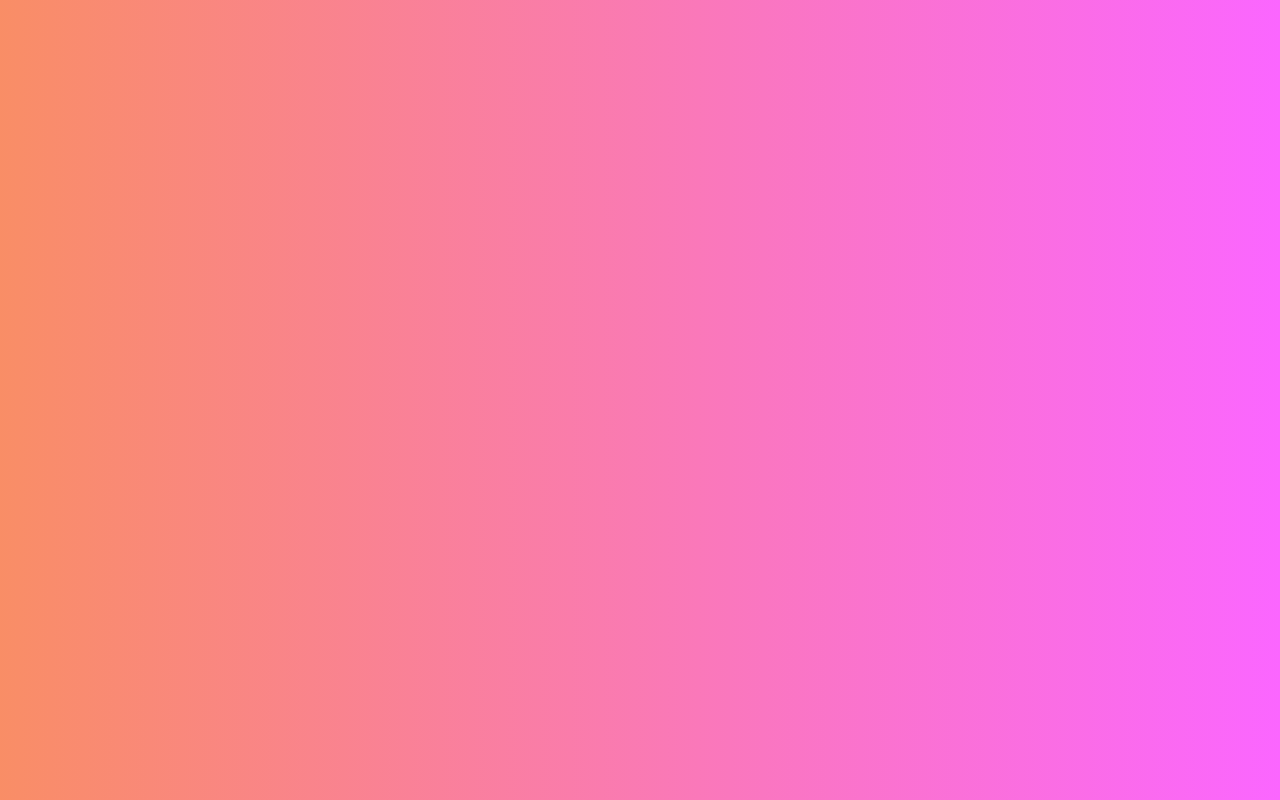
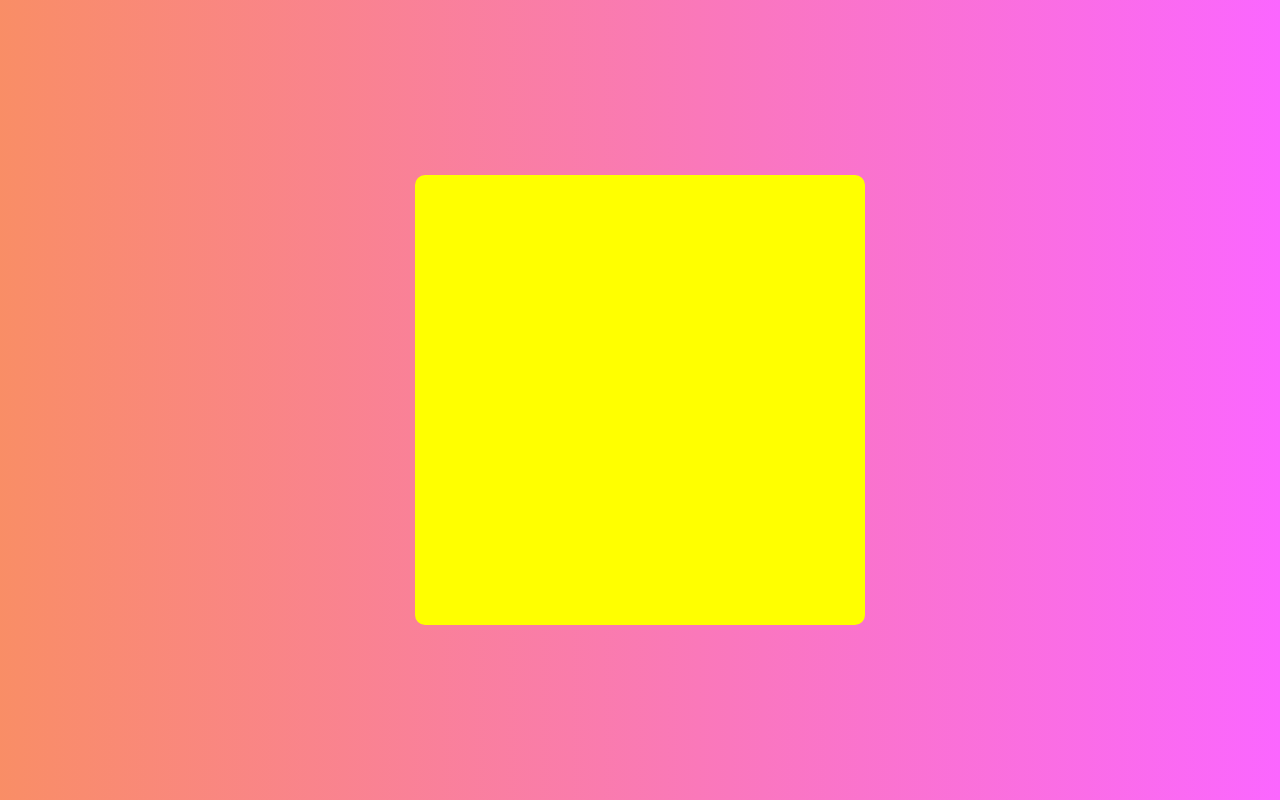
Before and after one commit to CoolNewsGuy/heart, a plain HTML site: page index.html in a window 1280 px wide. Drawn offline with Linux system fonts and the light colour scheme.

Commit message:
Add a background and dimensions to the heart to help style its halfs

```diff
--- a/css/styles.css
+++ b/css/styles.css
@@ -15,7 +15,13 @@ body {
       rgba(245, 66, 0, 0.6) 0%,
       rgba(248, 0, 255, 0.6) 100%
    );
-
    display: grid;
    place-content: center;
 }
+
+.heart {
+   background: yellow;
+   height: 450px;
+   width: 450px;
+   border-radius: 10px;
+}
```
